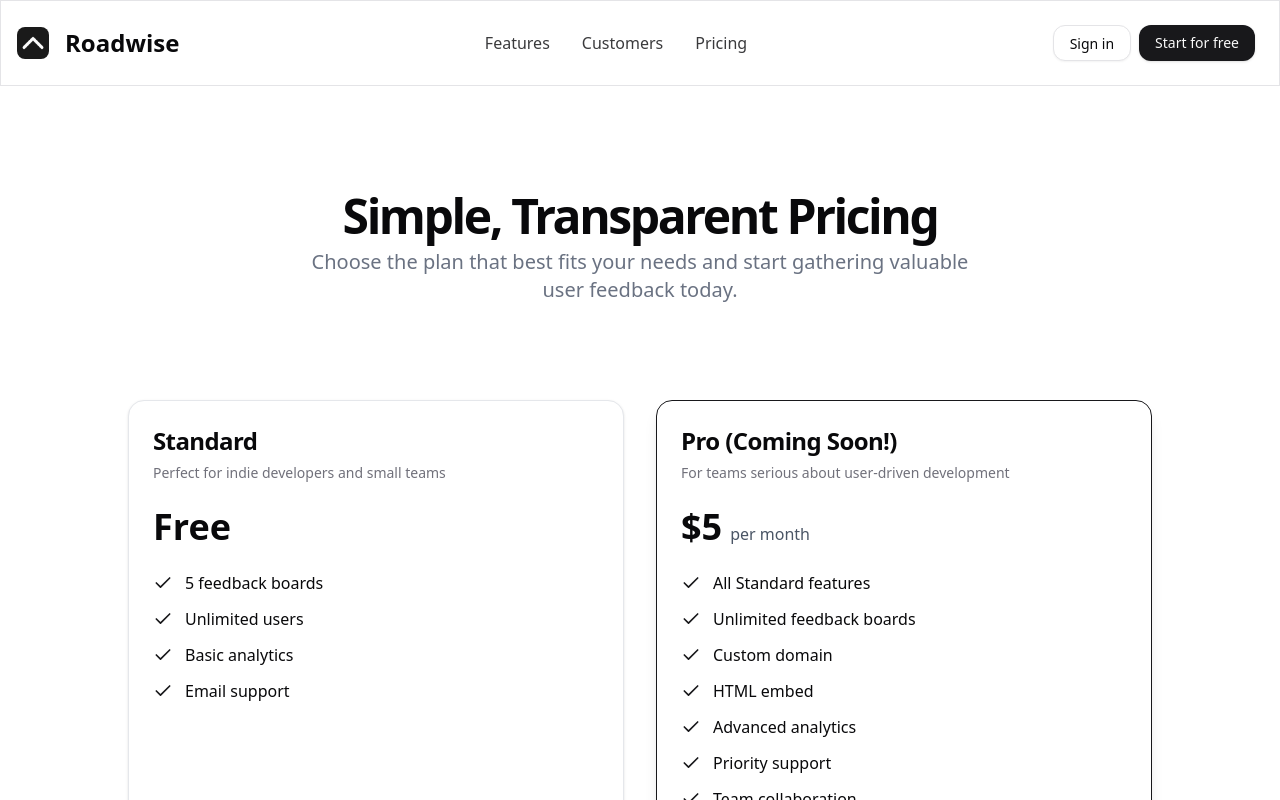
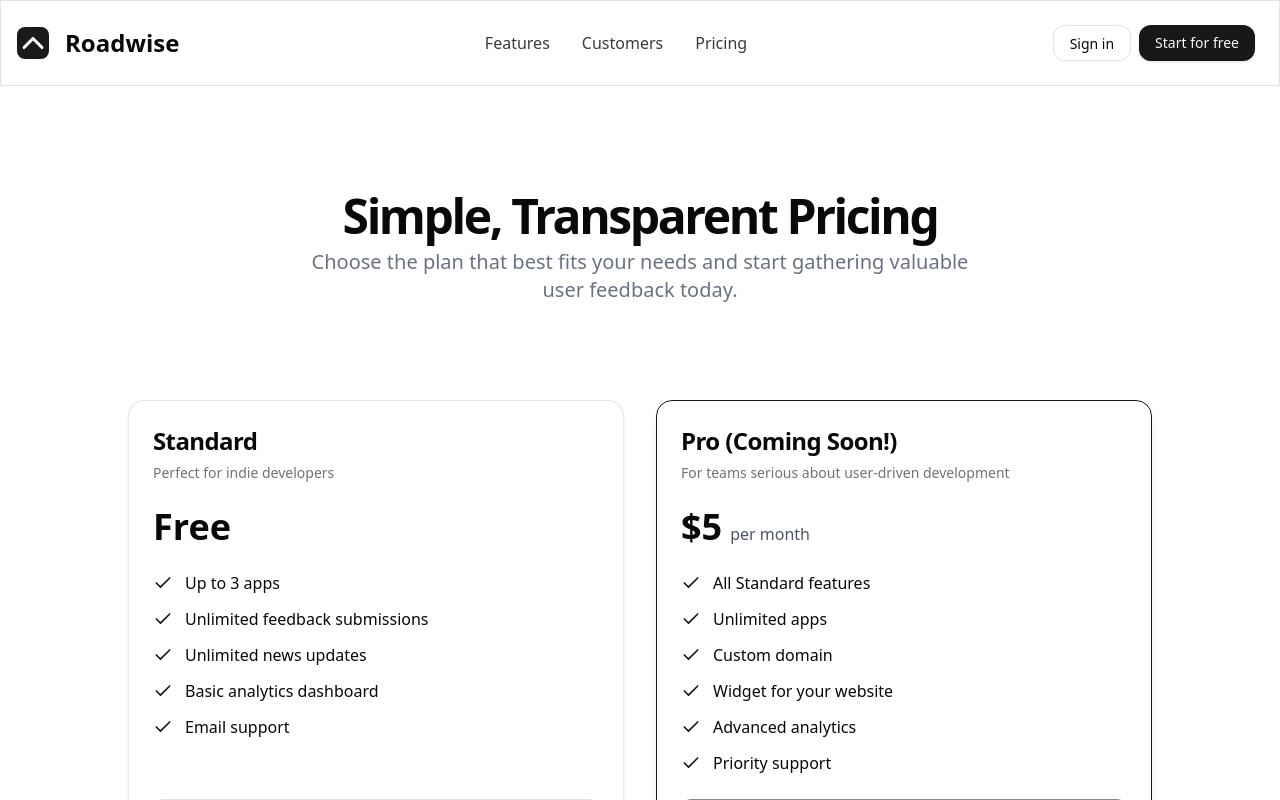
Before and after one commit to roadwise-dev/roadwise, a Next.js app: page /pricing in a window 1280 px wide. Shown: the top 800 px of the page. Built offline with nearby package versions, Linux system fonts and the light colour scheme; no server answers.

Commit message:
feat: update pricing

```diff
--- a/app/(landing)/pricing/page.tsx
+++ b/app/(landing)/pricing/page.tsx
@@ -13,9 +13,15 @@ export default function PricingPage() {
   const plans = [
     {
       name: "Standard",
-      description: "Perfect for indie developers and small teams",
+      description: "Perfect for indie developers",
       price: "Free",
-      features: ["5 feedback boards", "Unlimited users", "Basic analytics", "Email support"],
+      features: [
+        "Up to 3 apps",
+        "Unlimited feedback submissions",
+        "Unlimited news updates",
+        "Basic analytics dashboard",
+        "Email support"
+      ],
       cta: "Get Started",
       ctaLink: "/signup",
       disabled: false,
@@ -27,15 +33,14 @@ export default function PricingPage() {
       interval: "per month",
       features: [
         "All Standard features",
-        "Unlimited feedback boards",
+        "Unlimited apps",
         "Custom domain",
-        "HTML embed",
+        "Widget for your website",
         "Advanced analytics",
         "Priority support",
-        "Team collaboration",
       ],
       cta: "Coming Soon",
-      ctaLink: "#",
+      ctaLink: "/",
       disabled: true,
     },
   ]
```
